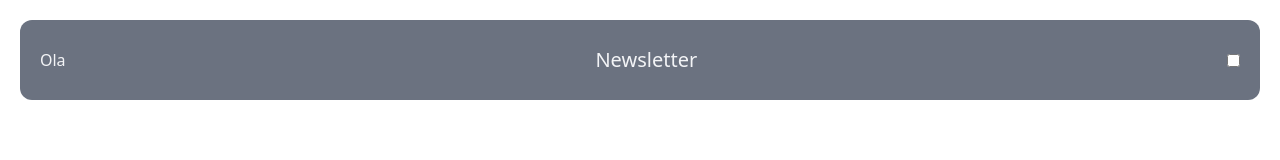
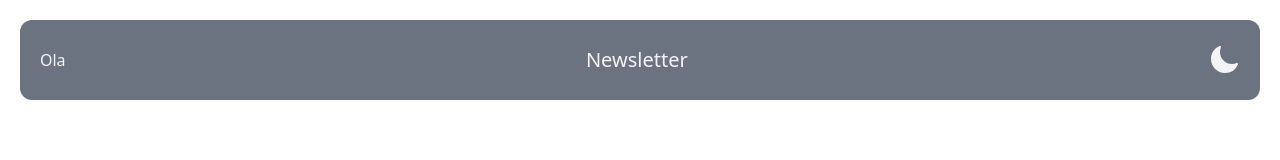
Before and after one commit to escandiel/react-newsletter, a React (Vite) app: page / in a window 1280 px wide. Shown: the top 160 px of the page. Built offline with nearby package versions, Linux system fonts and the light colour scheme.

Commit message:
installing heroicons with npm and adding a moonicon in the header component

```diff
--- a/package.json
+++ b/package.json
@@ -10,6 +10,7 @@
     "preview": "vite preview"
   },
   "dependencies": {
+    "@heroicons/react": "^2.0.18",
     "react": "^18.2.0",
     "react-dom": "^18.2.0"
   },
--- a/src/components/header/Header.jsx
+++ b/src/components/header/Header.jsx
@@ -1,9 +1,11 @@
+import { MoonIcon } from "@heroicons/react/24/solid";
+
 const Header = () => {
   return (
     <div className="flex h-20 bg-gray-500 justify-between items-center px-5 sm:rounded-xl sm:m-5">
       <span className="text-gray-100">Ola</span>
       <h1 className="text-gray-100 text-xl">Newsletter</h1>
-      <input className="hidden sm:block" type="checkbox" />
+      <MoonIcon className="h-8 text-gray-100 hidden sm:block" />
     </div>
   );
 };
```
Also changed, not shown: 1 other file (tests, documents, lock files or other folders).
